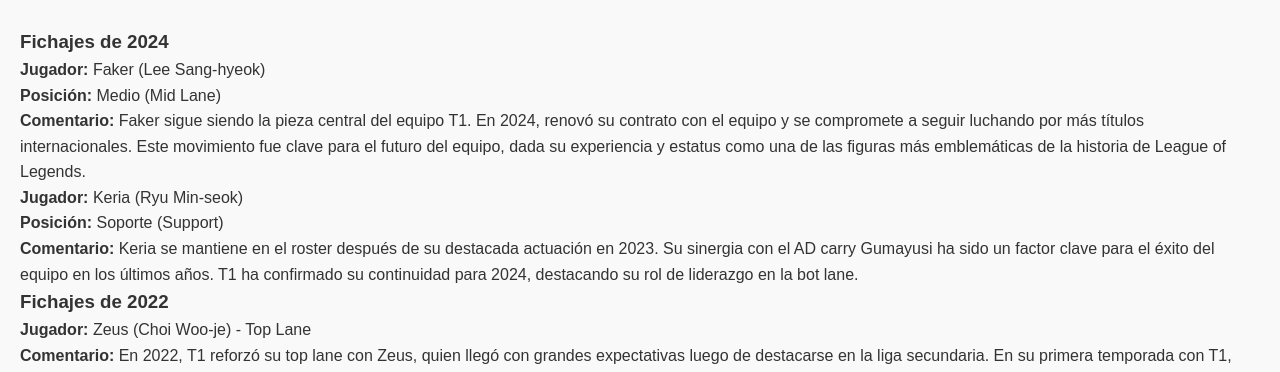
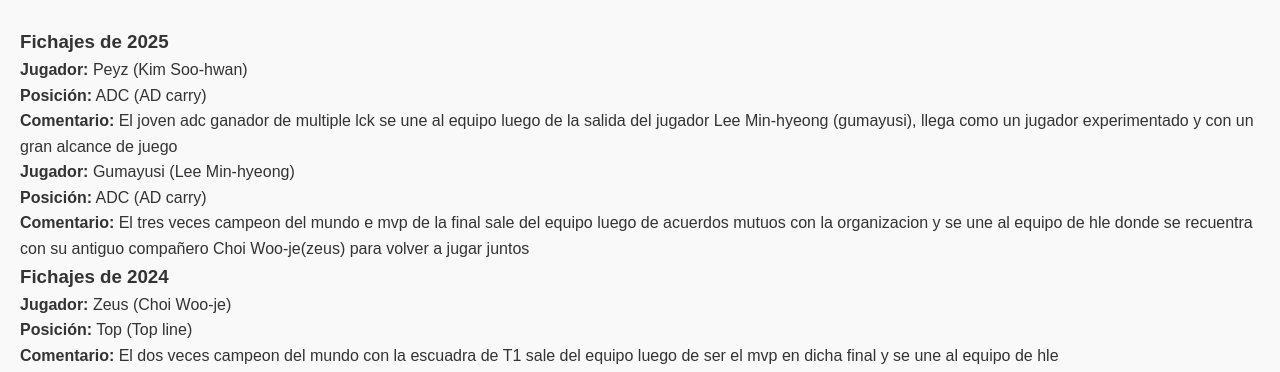
Before and after one commit to Wendell112/t1page, a plain HTML site: page equipo.html in a window 1280 px wide. Shown: the part 579-951 px from the top of the page. Drawn offline with Linux system fonts and the light colour scheme.

Commit message:
Update equipo.html

```diff
--- a/equipo.html
+++ b/equipo.html
@@ -35,9 +35,23 @@
     <section class="news">
         <h2>Fichajes y Movimientos de Jugadores</h2>
 
+         <!-- Fichajes 2025 -->
+          <div class="fichaje">
+            <h3>Fichajes de 2025</h3>
+            <p><strong>Jugador:</strong> Peyz (Kim Soo-hwan)</p>
+            <p><strong>Posición:</strong> ADC (AD carry)</p>
+            <p><strong>Comentario:</strong> El joven adc ganador de multiple lck se une al equipo luego de la salida del jugador Lee Min-hyeong (gumayusi), llega como un jugador experimentado y con un gran alcance de juego</p>
+            <p><strong>Jugador:</strong> Gumayusi (Lee Min-hyeong)</p>
+            <p><strong>Posición:</strong> ADC (AD carry)</p>
+            <p><strong>Comentario:</strong> El tres veces campeon del mundo e mvp de la final sale del equipo luego de acuerdos mutuos con la organizacion y se une al equipo de hle donde se recuentra con su antiguo compañero Choi Woo-je(zeus) para volver a jugar juntos </p>
+        </div>
+
         <!-- Fichajes 2024 -->
         <div class="fichaje">
             <h3>Fichajes de 2024</h3>
+              <p><strong>Jugador:</strong> Zeus (Choi Woo-je)</p>
+            <p><strong>Posición:</strong> Top (Top line)</p>
+            <p><strong>Comentario:</strong> El dos veces campeon del mundo con la escuadra de T1 sale del equipo luego de ser el mvp en dicha final y se une al equipo de hle </p>
             <p><strong>Jugador:</strong> Faker (Lee Sang-hyeok)</p>
             <p><strong>Posición:</strong> Medio (Mid Lane)</p>
             <p><strong>Comentario:</strong> Faker sigue siendo la pieza central del equipo T1. En 2024, renovó su contrato con el equipo y se compromete a seguir luchando por más títulos internacionales. Este movimiento fue clave para el futuro del equipo, dada su experiencia y estatus como una de las figuras más emblemáticas de la historia de League of Legends.</p>
@@ -46,13 +60,13 @@
             <p><strong>Comentario:</strong> Keria se mantiene en el roster después de su destacada actuación en 2023. Su sinergia con el AD carry Gumayusi ha sido un factor clave para el éxito del equipo en los últimos años. T1 ha confirmado su continuidad para 2024, destacando su rol de liderazgo en la bot lane.</p>
         </div>
 
-        <!-- Fichajes 2023 -->
+        <!-- Fichajes 2022 -->
         <div class="fichaje">
             <h3>Fichajes de 2022</h3>
             <p><strong>Jugador:</strong> Zeus (Choi Woo-je) - Top Lane</p>
             <p><strong>Comentario:</strong> En 2022, T1 reforzó su top lane con Zeus, quien llegó con grandes expectativas luego de destacarse en la liga secundaria. En su primera temporada con T1, Zeus demostró ser una de las piezas más sólidas, jugando un papel crucial en las victorias de LCK y en su clasificación al Mundial.</p>
 
-        <!-- Fichajes 2022 -->
+        <!-- Fichajes 2021 -->
         <div class="fichaje">
             <h3>Fichajes de 2021</h3>
             <p><strong>Jugador:</strong> Gumayusi (Lee Min-hyeong) - AD Carry</p>
```
